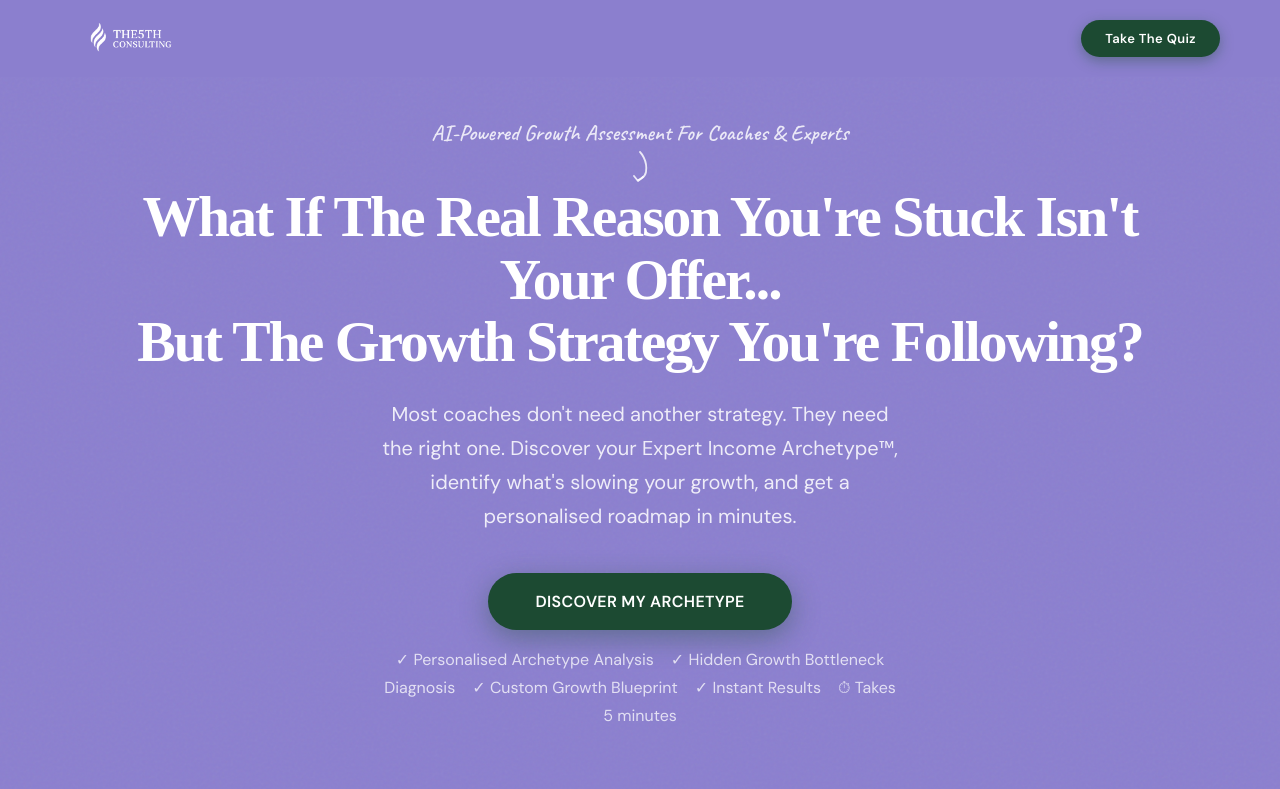
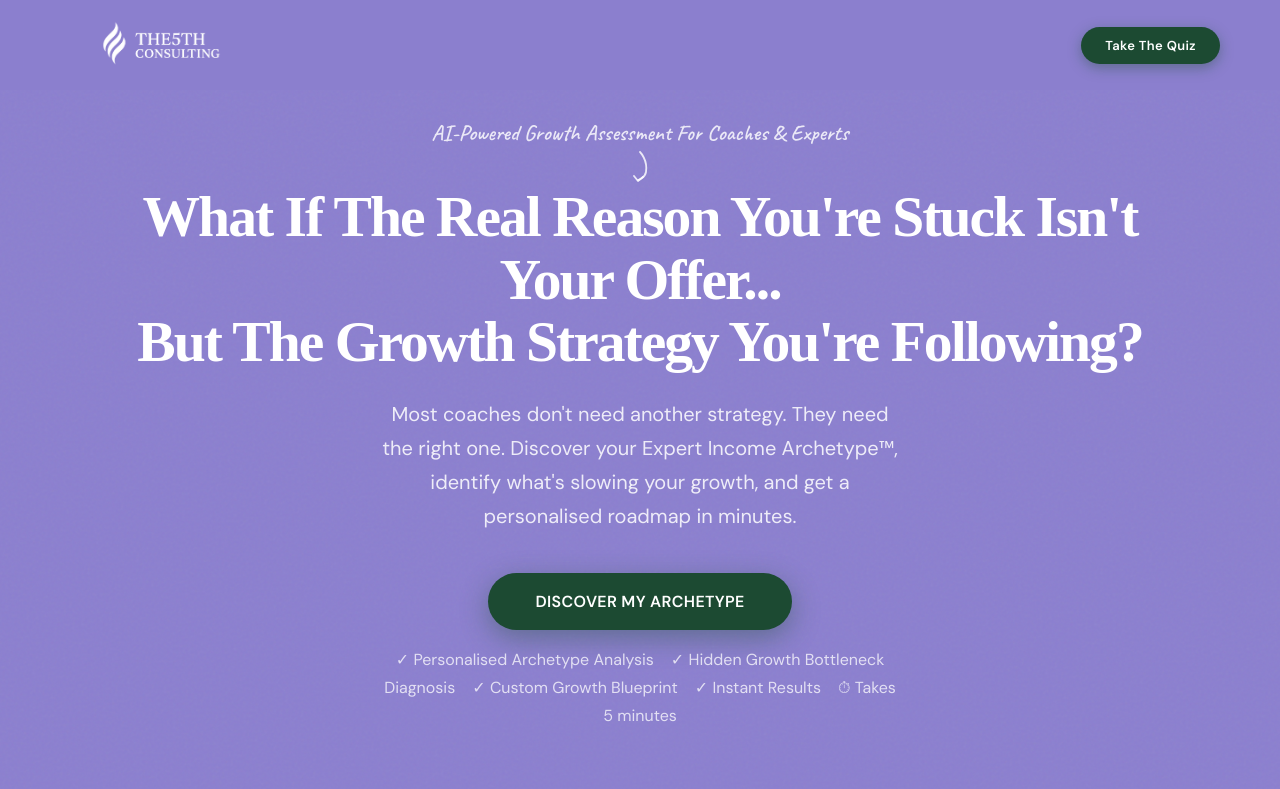
Before and after one commit to indrodip-cmd/quiz-deploy, a Next.js app: page / in a window 1280 px wide. Shown: the top 789 px of the page. Built offline with nearby package versions, Linux system fonts and the light colour scheme; a web font is replaced by a local one.

Commit message:
Increase landing nav logo size to 200x46

```diff
--- a/app/page.tsx
+++ b/app/page.tsx
@@ -1340,7 +1340,7 @@ function LandingPage({ onStart }: { onStart: () => void }) {
 
       {/* ══ NAV ══ */}
       <motion.nav className="qp-nav" initial={{ y:-64, opacity:0 }} animate={{ y:0, opacity:1 }} transition={tr(0)}>
-        <div className="qp-logo"><Image src="/logo-white2.png" alt="The5th Consulting" width={140} height={32} style={{ objectFit: 'contain' }} /></div>
+        <div className="qp-logo"><Image src="/logo-white2.png" alt="The5th Consulting" width={200} height={46} style={{ objectFit: 'contain' }} /></div>
         <motion.button className="qp-nav-btn" onClick={onStart} {...HOV}
           whileHover={prefersReduced ? {} : { scale:1.06, y:-1 }} whileTap={{ scale:0.96 }} transition={spr}>
           Take The Quiz
```
